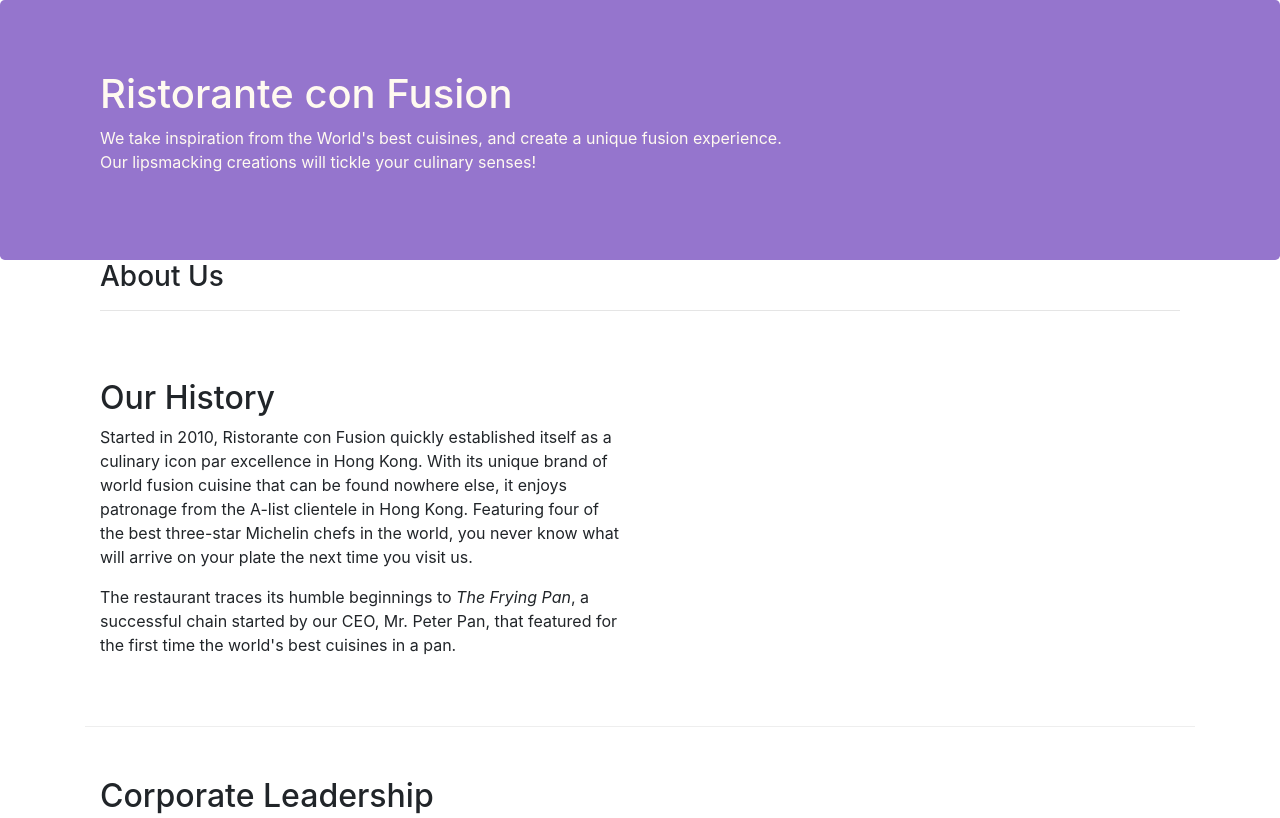
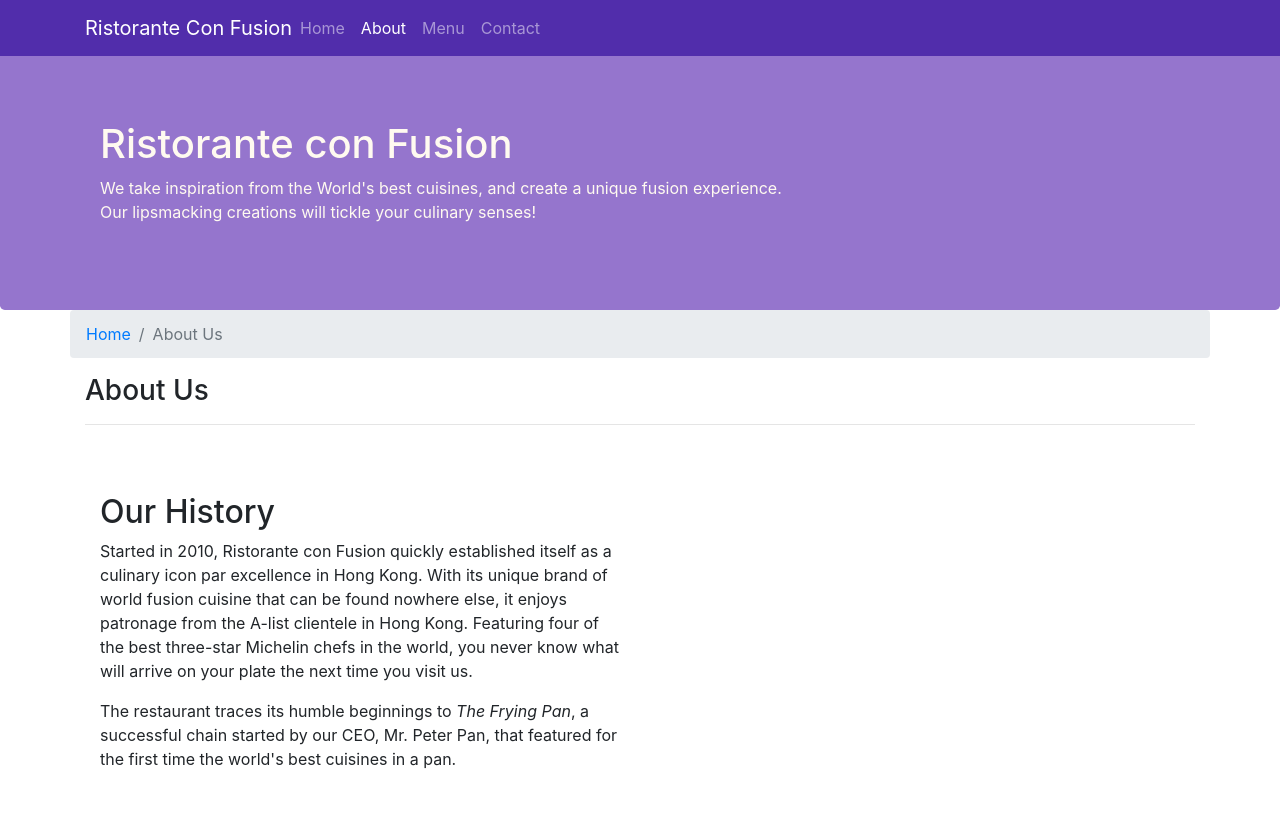
Before and after one commit to ranjeet2003/git-test, a website: page aboutus.html in a window 1280 px wide. Shown: the top 818 px of the page. Drawn offline with nearby package versions, Linux system fonts and the light colour scheme.

Commit message:
navabr and breadcrumb is added and working correctly

```diff
--- a/aboutus.html
+++ b/aboutus.html
@@ -14,7 +14,22 @@
 </head>
 
 <body>
-
+    <nav class="navbar navbar-dark navbar-expand-sm fixed-top">
+        <div class="container">
+            <button class="navbar-toggler" type="button" data-toggle="collapse" data-target="#Navbar">
+                <span class="navbar-toggler-icon"></span>
+            </button>
+            <a class="navbar-brand mr-auto" href="./index.html">Ristorante Con Fusion</a>
+            <div class="collapse navbar-collapse" id="Navbar">
+                <ul class="navbar-nav mr-auto">
+                    <li class="nav-item"><a class="nav-link" href="./index.html">Home</a></li>
+                    <li class="nav-item active"><a class="nav-link" href="#">About</a></li>
+                    <li class="nav-item"><a class="nav-link" href="#">Menu</a></li>
+                    <li class="nav-item"><a class="nav-link" href="#">Contact</a></li>
+                </ul>
+            </div>
+        </div>
+    </nav>
     <header class="jumbotron">
         <div class="container">
             <div class="row row-header">
@@ -29,7 +44,11 @@
     </header>
 
     <div class="container">
-        <div class="row row-header">
+        <div class="row">
+            <ol class="col-12 breadcrumb">
+                <li class="breadcrumb-item"><a href="./index.html">Home</a></li>
+                <li class="breadcrumb-item active">About Us</li>
+            </ol>
             <div class="col-12">
                 <h3>About Us</h3>
                <hr>
@@ -69,7 +88,7 @@
                 <div class="col-5 offset-1 col-sm-2">
                     <h5>Links</h5>
                     <ul class="list-unstyled">
-                        <li><a href="#">Home</a></li>
+                        <li><a href="./index.html">Home</a></li>
                         <li><a href="#">About</a></li>
                         <li><a href="#">Menu</a></li>
                         <li><a href="#">Contact</a></li>
--- a/css/styles.css
+++ b/css/styles.css
@@ -25,3 +25,10 @@
     margin: 0px;
     color: #0f0f0f;
 }
+body{
+    padding: 50px 0px 0px 0px;
+    z-index: 0;
+}
+.navbar-dark{
+    background-color: #512dab;
+}
```
